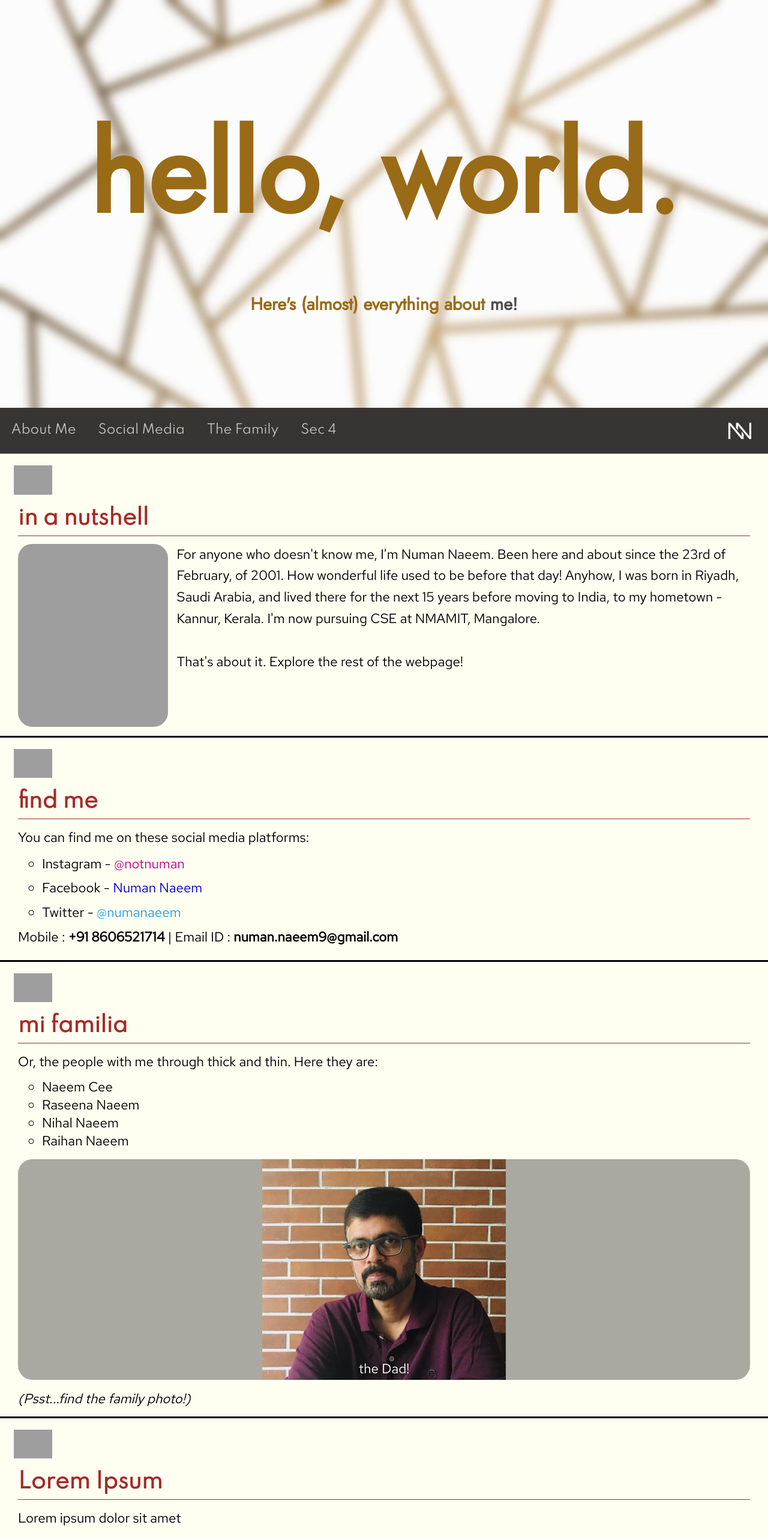
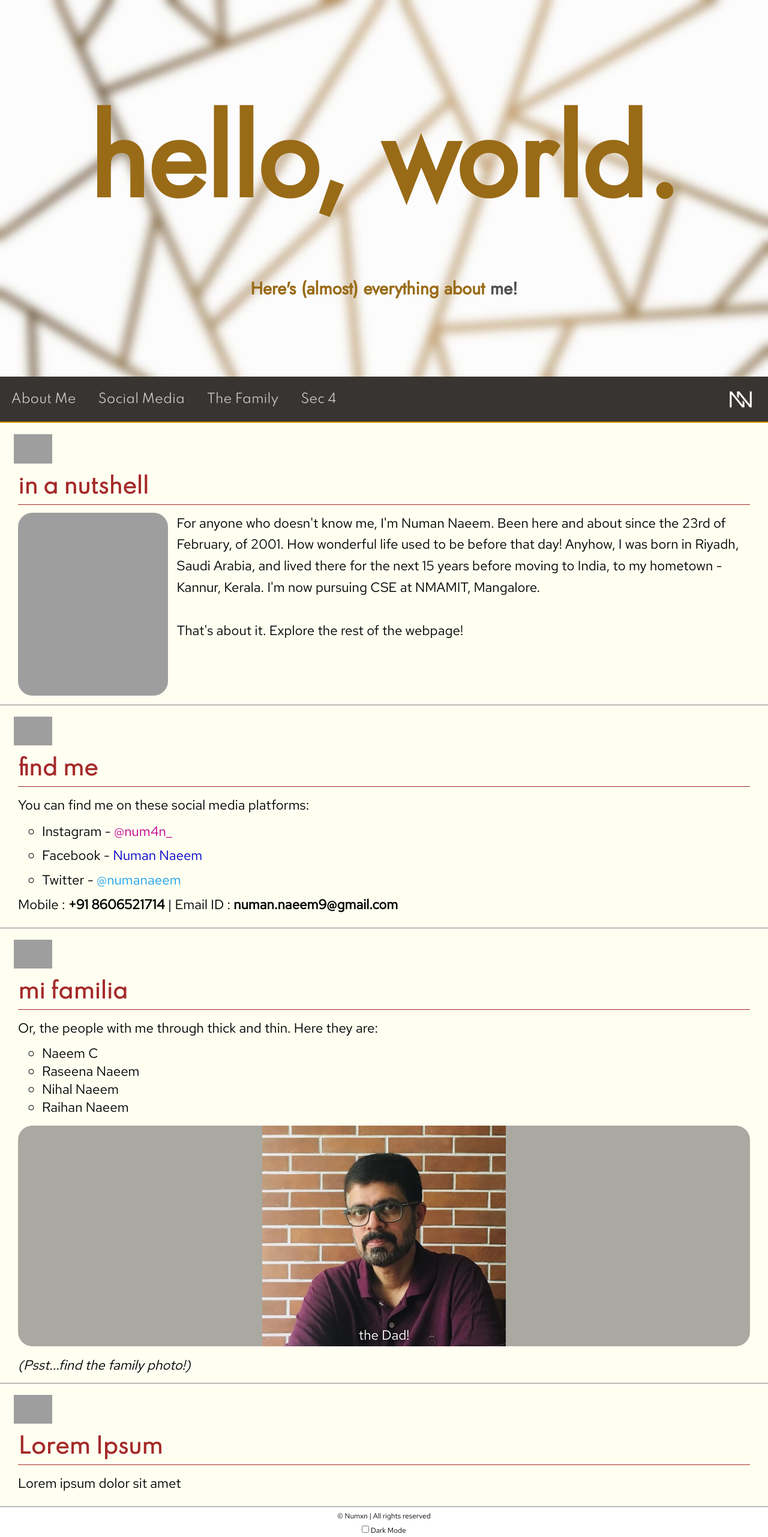
Before and after one commit to numannaeem/first-website, a plain HTML site: page site/index.html in a window 1280 px wide. Shown: the top 2563 px of the page at 60% size. Drawn offline with Linux system fonts and the light colour scheme; grey boxes are pictures that could not be loaded.

Commit message:
minor changes

```diff
--- a/site/index.html
+++ b/site/index.html
@@ -51,7 +51,7 @@
 			<ul>
 				<li>
 					<p>
-						Instagram - <a style="color: #c40092;" href="https://www.instagram.com/notnuman/" target=blank_>@notnuman</a>
+						Instagram - <a style="color: #c40092;" href="https://www.instagram.com/notnuman/" target=blank_>@num4n_</a>
 					</p>
 				</li>
 
@@ -67,7 +67,7 @@
 					</p>
 				</li>
 			</ul>
-			<p>Mobile : <b>+91 8606521714</b> | Email ID&nbsp:&nbsp<b>numan.naeem9@gmail.com</b></p>
+			<p>Mobile : <b>+91 8606521714</b> | Email ID&nbsp;:&nbsp;<b>numan.naeem9@gmail.com</b></p>
 		</section>
 
 		<section class="boxdiv" id="sec3">
@@ -75,20 +75,20 @@
 			<h3 class="headings">mi familia</h3>
 			<p>Or, the people with me through thick and thin. Here they are:</p>
 			<ul>
-				<li>Naeem Cee  </li>
+				<li>Naeem C  </li>
 				<li>Raseena Naeem  </li>
 				<li>Nihal Naeem </li>
 				<li>Raihan Naeem </li>
 			</ul>
 			<div class="famimgdiv famimgdiv-sm">
-				<div class="famimg-controls-bg" id="backbtn" onclick="chgImg(-1)"><p><</p></div>
+				<div class="famimg-controls-bg" id="backbtn" onclick="chgImg(-1)"><p>&#9668;</p></div>
 				<div class="container">
 					<img id="famimg" src="./images/dad.jpeg">
 					<p id="caption">the Dad!</p>
 				</div>
-				<div class="famimg-controls-bg" id="frntbtn" onclick="chgImg(1)"><p>></p></div>
+				<div class="famimg-controls-bg" id="frntbtn" onclick="chgImg(1)"><p>&#9658;</p></div>
 			</div>
-			<p class="famimg-controls-sm" id="prev" onclick="chgImg(-1)">prev</p><p class="famimg-controls-sm" id="next" onclick="chgImg(1)">next</p>
+			<p class="famimg-controls-sm" id="prev" onclick="chgImg(-1)">&#9668;</p><p class="famimg-controls-sm" id="next" onclick="chgImg(1)">&#9658;</p>
 				<em>(Psst...find the family photo!)</em>
 		</section>
 
@@ -100,7 +100,7 @@
 	</div>
 
 	<div id="closure">
-		<p>© Numxn | All rights reserved</p>
+		<p>&copy; Numxn | All rights reserved</p>
 		<input type="checkbox" id="darkmode" name="darkMode" onclick="darkMode()">
 		<label for="darkmode">Dark Mode</label>
 	</div>
--- a/site/java1.js
+++ b/site/java1.js
@@ -34,7 +34,6 @@ function darkMode() {
 		for(var i = 0; i < content_elements.length; i++) {
 			content_elements[i].style.backgroundColor = "#201e19";
 			content_elements[i].style.color = "#d9d9d9";
-			content_elements[i].style.borderColor = "gray";
 			headings[i].style.color = "#e60000";
 		}
 		closure.style.backgroundColor = "#333333";
@@ -49,10 +48,9 @@ function darkMode() {
 		for(var i = 0; i < content_elements.length; i++) {
 			content_elements[i].style.backgroundColor = "#fffff1";
 			content_elements[i].style.color = "black";
-			content_elements[i].style.borderColor = "black";
 			headings[i].style.color = "brown";
 		}
-		closure.style.backgroundColor = "#ffffff";
+		closure.style.backgroundColor = "white";
 		closure.style.color = "black";
 		header.style.backgroundImage = "url('./images/bgimgwhite.jpg')";
 		header.style.color = "#996b17";
@@ -121,7 +119,6 @@ function dropMenu() {
 			menuItems.item(0).classList.add('mi-expanded');
 			menuItems[0].classList.remove('mi-collapsed');
 		}
-		navbar.style.height = "auto";
 		menuOpened = 1;
 	}
 	else if(menuOpened) {
@@ -131,7 +128,6 @@ function dropMenu() {
 			menuItems.item(0).classList.add('mi-collapsed');
 			menuItems[0].classList.remove('mi-expanded');
 		}
-		navbar.style.height = "4.86rem";
 		menuOpened = 0;
 	}
 }
--- a/site/style.css
+++ b/site/style.css
@@ -51,7 +51,7 @@ ul {
 .boxdiv {
 	transition: background-color 0.5s linear , color 0.5s linear;
 	background-color: #fffff1;
- 	border-bottom: solid;
+ 	border-bottom: solid 1px gray;
   	margin: 0;
   	padding: 10px 30px 15px 30px;
   	overflow: auto;
@@ -90,25 +90,23 @@ ul {
 }
 
 #header h1 {
-	padding-top: 9.7rem;
+	padding-top: 10.1vw;
 	font-size: 11.7rem;
 }
 
 #header h3 {
 	font-size: 1.8rem;
 	padding-top: 1.78rem;
-	padding-bottom: 9.5rem;
+	padding-bottom: 9.9vw;
 }
 
 #navbar {
 	overflow: hidden;
-	height: 4.86rem;
 	padding: 0;
 	background-color: #383431;
 	position: sticky;
 	top: 0;
-	border-bottom: 1px solid;
-	border-color: #cc9900;
+	border-bottom: 2px solid #cc9900;
 	max-height: 500px;
   	transition: 0.7s;
   	z-index: 1;
@@ -118,8 +116,9 @@ ul {
 #logo {
 	position: absolute;
 	right: 0;
-	height: 4.86rem;
+	height: 4.7rem;
 	margin-right: 8px;
+	z-index: -1;
 }
 
 
@@ -207,21 +206,21 @@ ul {
 
 #backbtn {
 	justify-content: flex-end;
-	margin-right: 4rem;
+	padding-right: 4rem;
 }
 
 #frntbtn {
 	justify-content: flex-start;
-	margin-left: 4rem;
+	padding-left: 4rem;
+}
+
+#backbtn:hover {
+	border-right: solid 11vw transparent;
+	color: rgb(110,110,110);
 }
 
 #frntbtn:hover {
-	border-left: solid 15vw transparent;
-	color: rgb(110,110,110);
-}
-
-#backbtn:hover {
-	border-right: solid 15vw transparent;
+	border-left: solid 11vw transparent;
 	color: rgb(110,110,110);
 }
 
@@ -294,7 +293,7 @@ ul {
 	}
 
 	#next {
-		float:right;
+		float: right;
 	}
 
 	#prev {
@@ -310,10 +309,6 @@ ul {
 	}
 
 	.famimg-controls-bg {
-		display: none;
-	}
-
-	.menu-items-collapsed {
 		display: none;
 	}
 
@@ -360,7 +355,5 @@ ul {
 		margin-right: auto;
 		left: 0;
 		right: 0;
-		position: absolute;
-
 	}
 }
```
